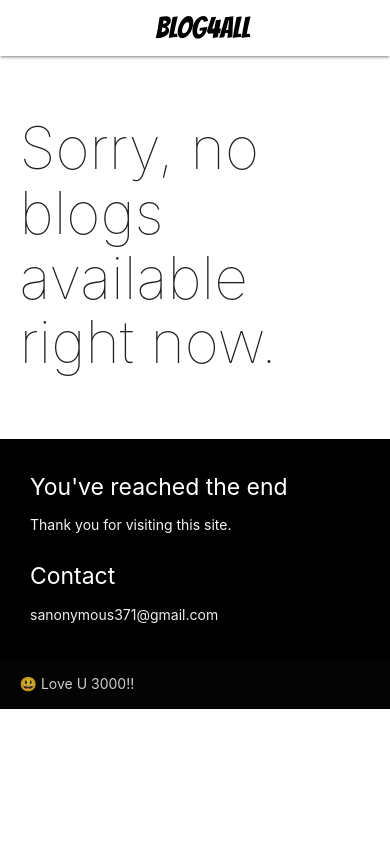
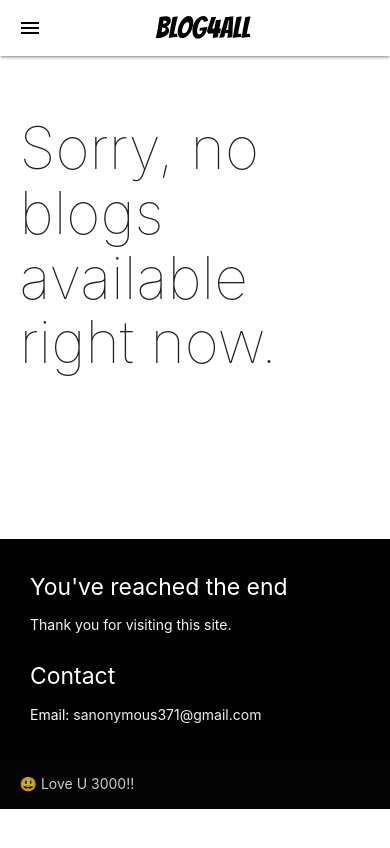
Before and after one commit to hrisbh10/Blog4All, a Django app: page / in a window 390 px wide. Shown: the top 848 px of the page. Run offline with Django 3.2, Linux system fonts and the light colour scheme; data that the repository does not hold is empty; some libraries are stand-ins or nearby versions.

Commit message:
Improved for mobile viewing

```diff
--- a/blog/templates/blog/header.html
+++ b/blog/templates/blog/header.html
@@ -16,6 +16,7 @@
 
 {% include 'blog/includes/navbar.html' %}
 
+
 {% include 'blog/includes/messaging.html' %}
 <div class="container">
 	<br>
@@ -29,3 +30,6 @@
 </body>
 <!-- Prism JS -->
 <script src="{% static 'tinymce/js/prism.js' %}"></script>
+<script >
+   M.AutoInit();
+</script>
--- a/blog/templates/blog/home.html
+++ b/blog/templates/blog/home.html
@@ -1,7 +1,7 @@
 {% extends 'blog/header.html' %}
 
 {% block title %}
-  Home
+  Blog4All - Home
 {% endblock %}
 
 {% block content %}
--- a/blog/templates/blog/includes/footer.html
+++ b/blog/templates/blog/includes/footer.html
@@ -1,4 +1,4 @@
-<footer class="page-footer black">
+<footer class="page-footer black" style="margin-top: 100px">
   <div class="container">
     <div class="row">
       <div class="col l6 s12">
@@ -8,7 +8,7 @@
       <div class="col l4 offset-l2 s12">
         <h5 class="white-text">Contact</h5>
         <ul>
-          <li><a class="grey-text text-lighten-3" href="mailto:sanonymous371@gmail.com">sanonymous371@gmail.com</a></li>
+          <li>Email: <a class="grey-text text-lighten-3" href="mailto:sanonymous371@gmail.com">sanonymous371@gmail.com</a></li>
         </ul>
       </div>
     </div>
--- a/blog/templates/blog/includes/navbar.html
+++ b/blog/templates/blog/includes/navbar.html
@@ -2,6 +2,9 @@
 <nav>
   <div class="nav-wrapper white">
       <a href="/" class="brand-logo black-text" style="margin-left: 8px;font-family: 'Bangers';"> BLOG4ALL </a>
+
+      {% include 'blog/includes/sidenav.html' %}
+
       <ul id="nav-mobile" class="right hide-on-med-and-down">
           <li><i class="material-icons prefix black-text">search</i>
           <li><form method="GET" style="padding-top: 10px;padding-left: 2px" action="/search/">
--- /dev/null
+++ b/blog/templates/blog/includes/sidenav.html
@@ -0,0 +1,15 @@
+<ul id="slide-out" class="sidenav" style="left:0px">
+    <li><a href="/" class="black-text" style="margin: 28px;font-family: 'Bangers';font-size: 200%"> BLOG4ALL</a></li>
+    <li><form method="GET" action="/search/"  style="padding-top: 10px;padding-left: 2px;height: 10%">
+          <input name="q" type="search" placeholder="search" style="font-size: 16px">
+        </form></li>
+  {% if user.is_authenticated %}
+    <li><a href="{% url 'blog:profile' user.username %}" class="black-text">{{user.username}}</a></li>
+    <li><a href="/logout" class="black-text">Logout</a></li>
+  {% else %}
+    <li><a href="/login" class="black-text">Login</a></li>
+    <li><a href="/register" class="black-text">Register</a></li>
+  {% endif %}
+
+</ul>
+<a href="#" data-target="slide-out" class="sidenav-trigger black-text"><i class="material-icons">menu</i></a>
```
